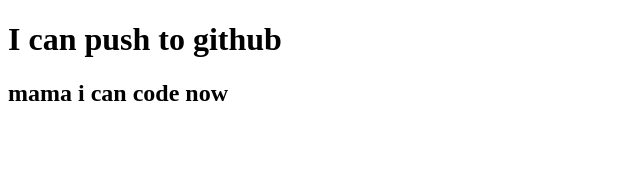
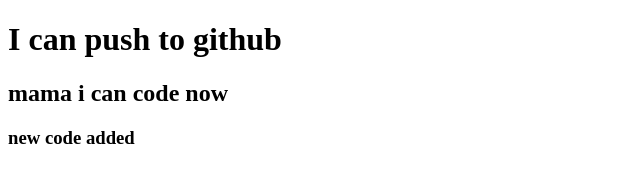
Before and after one commit to tusharabdullah50/my-second-repo, a plain HTML site: page index.html in a window 1280 px wide. Shown: the whole page, without its empty margins (0-640 px from the left). Drawn offline with Linux system fonts and the light colour scheme.

Commit message:
added header

```diff
--- a/index.html
+++ b/index.html
@@ -9,5 +9,6 @@
 <body>
     <h1>I can push to github</h1>
     <h2>mama i can code now</h2>
+    <h3>new code added</h3>
 </body>
 </html>
```
